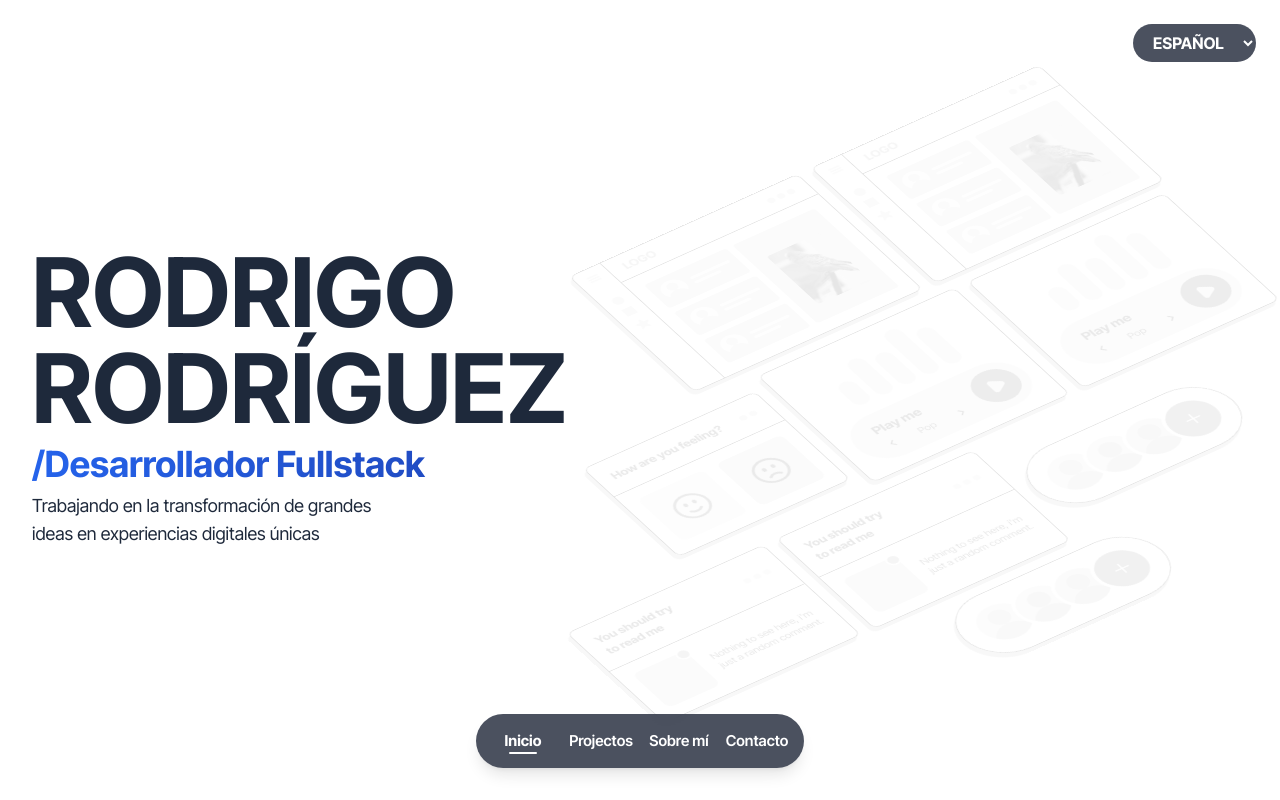
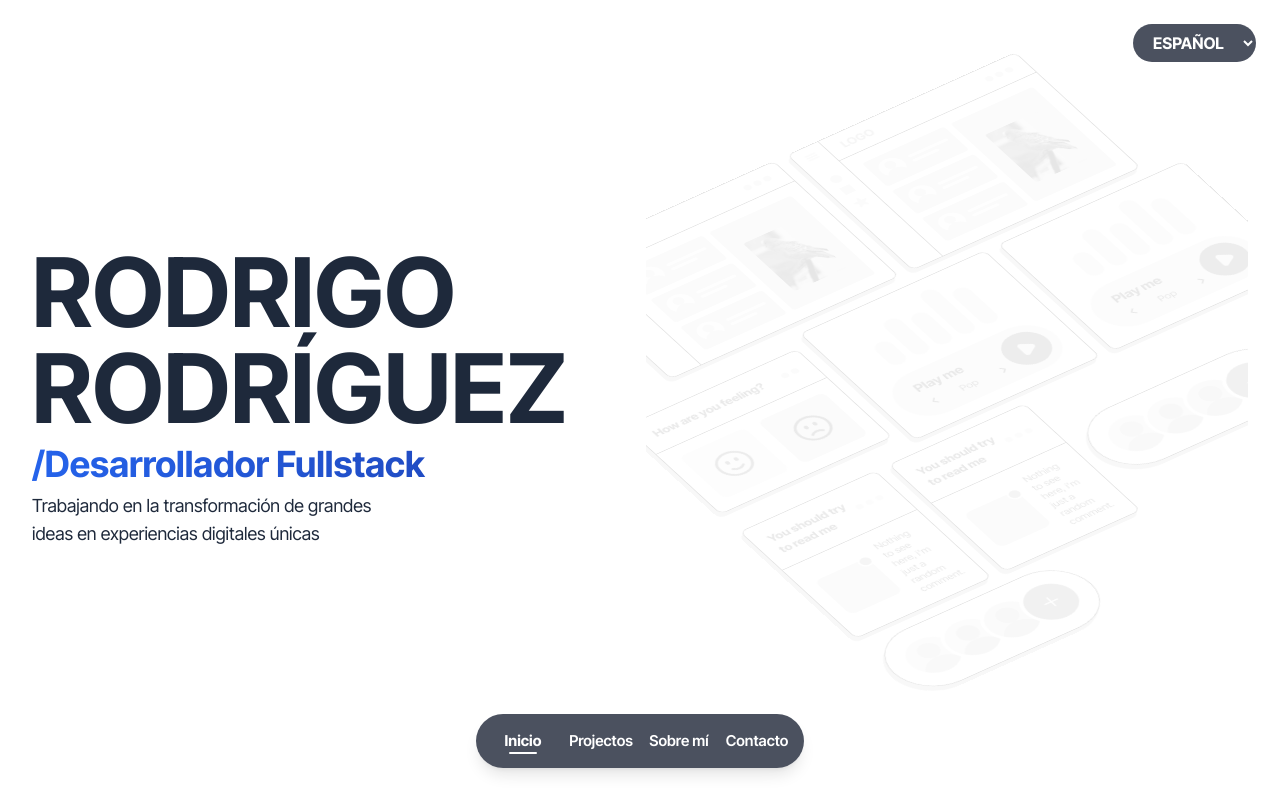
Before and after one commit to RdrBux/portfolio, a React (Create React App) app: page / in a window 1280 px wide. Built offline with nearby package versions, Linux system fonts and the light colour scheme; a web font is replaced by a local one.

Commit message:
Fix layout elements

```diff
--- a/src/components/ProjectOne.jsx
+++ b/src/components/ProjectOne.jsx
@@ -55,8 +55,8 @@ export default function ProjectOne() {
             </svg>
           </button>
         </div>
-        <div className="shrink-0 lg:w-7/12 xl:w-8/12">
-          <div className="relative grid grid-cols-3 gap-2 xl:gap-8">
+        <div className="shrink-0 lg:w-7/12">
+          <div className="relative grid grid-cols-3 gap-2 xl:gap-4">
             <video playsInline muted loop autoPlay>
               <source src={videoOne} type="video/mp4" />
             </video>
@@ -66,11 +66,11 @@ export default function ProjectOne() {
             <video playsInline muted loop autoPlay>
               <source src={videoThree} type="video/mp4" />
             </video>
-            {/* <img
-              className="absolute -bottom-10 -left-20 hidden w-48 lg:block"
+            <img
+              className="absolute -bottom-10 -left-32 hidden w-64 lg:block"
               src={projectImg}
               alt=""
-            /> */}
+            />
           </div>
           {/* <img className="w-full" src={ProjectImg} alt="" /> */}
         </div>
--- a/src/components/ProjectTwo.jsx
+++ b/src/components/ProjectTwo.jsx
@@ -53,8 +53,8 @@ export default function ProjectTwo() {
             </svg>
           </button>
         </div>
-        <div className="shrink-0 lg:w-7/12 xl:w-8/12">
-          <div className="relative grid grid-cols-3 gap-2 xl:gap-8">
+        <div className="shrink-0 lg:w-7/12">
+          <div className="relative grid grid-cols-3 gap-2 xl:gap-4">
             <video playsInline muted loop autoPlay>
               <source src={videoOne} type="video/mp4" />
             </video>
--- a/src/routes/about.jsx
+++ b/src/routes/about.jsx
@@ -72,11 +72,11 @@ export default function About() {
                   </p>
                 </div>
               </div>
-              <img
-                className="row-start-1 h-96 rounded-2xl lg:col-start-2 lg:mb-0" /* -mb-20 */
+              {/* <img
+                className="row-start-1 h-96 rounded-2xl lg:col-start-2 lg:mb-0" // -mb-20
                 src={img}
                 alt=""
-              />
+              /> */}
             </motion.div>
             <Separator />
             <motion.div
--- a/src/routes/fullProject.jsx
+++ b/src/routes/fullProject.jsx
@@ -30,7 +30,7 @@ export default function FullProject() {
     <TransitionElement>
       <motion.div
         style={{ scaleX: scrollYProgress }}
-        className="fixed top-0 left-0 right-0 z-50 h-2 origin-left bg-emerald-600"
+        className="fixed top-0 left-0 right-0 z-50 h-2 origin-left bg-blue-800/50"
       ></motion.div>
       <div className="relative mt-16 w-full max-w-full rounded-t-2xl bg-white lg:rounded-t-[2rem]">
         <AnimatePresence>
--- a/src/routes/home.jsx
+++ b/src/routes/home.jsx
@@ -11,7 +11,7 @@ export default function Home() {
   return (
     <TransitionElement>
       <div className="h-screen w-full overflow-hidden bg-white">
-        <div className="absolute flex h-full flex-col items-center justify-center gap-4 text-[20vw] font-extrabold leading-[14vw]">
+        <div className="absolute flex h-full flex-col items-center justify-center gap-4 text-[18vw] font-extrabold leading-[18vw]">
           <motion.div className="flex w-screen items-end justify-center overflow-hidden">
             <motion.div
               initial={{ y: '100%' }}
@@ -23,7 +23,7 @@ export default function Home() {
                   x: { duration: 2, delay: 1 },
                 },
               }}
-              className="h-[95%]"
+              className="h-[90%]"
             >
               RODRIGO
             </motion.div>
@@ -39,40 +39,88 @@ export default function Home() {
                   x: { duration: 2, delay: 1 },
                 },
               }}
-              className="h-[95%]"
+              className="h-[90%]"
             >
               RODRÍGUEZ
             </motion.div>
           </motion.div>
         </div>
+        <div className="container relative h-full w-full items-center gap-3 lg:grid lg:grid-cols-2">
           <LangSelector />
-        <div className="container relative grid h-full w-full items-center gap-3 lg:grid-cols-2">
-          <div className="z-10 flex flex-col gap-2">
-            <h1 className="text-[16vw] font-extrabold leading-none lg:text-8xl 2xl:text-9xl">
+          <div className="z-10 flex h-full flex-col justify-center gap-2">
+            <motion.h1
+              initial={{ opacity: 0, y: 20 }}
+              animate={{
+                opacity: 1,
+                y: 0,
+                transition: {
+                  delay: 2.4,
+                  opacity: { duration: 2 },
+                  y: { duration: 0.3 },
+                },
+              }}
+              className="text-[16vw] font-extrabold leading-none lg:text-8xl 2xl:text-9xl"
+            >
               RODRIGO <br />
               RODRÍGUEZ
-            </h1>
-            <p className="bg-gradient-to-r from-blue-600 to-blue-800 bg-clip-text text-3xl font-bold text-transparent lg:text-4xl">
+            </motion.h1>
+            <motion.p
+              initial={{ opacity: 0, y: 20 }}
+              animate={{
+                opacity: 1,
+                y: 0,
+                transition: {
+                  delay: 2.6,
+                  opacity: { duration: 2 },
+                  y: { duration: 0.3 },
+                },
+              }}
+              className="bg-gradient-to-r from-blue-600 to-blue-800 bg-clip-text text-3xl font-bold text-transparent lg:text-4xl"
+            >
               /Desarrollador Fullstack
-            </p>
-            <p className="font-base max-w-sm text-lg text-slate-800">
+            </motion.p>
+            <motion.p
+              initial={{ opacity: 0, y: 20 }}
+              animate={{
+                opacity: 1,
+                y: 0,
+                transition: {
+                  delay: 2.8,
+                  opacity: { duration: 2 },
+                  y: { duration: 0.3 },
+                },
+              }}
+              className="max-w-sm text-lg text-slate-800"
+            >
               Trabajando en la transformación de grandes ideas en experiencias
               digitales únicas
-            </p>
+            </motion.p>
             <div className=""></div>
           </div>
-          <div className="lg:bottom-400 absolute -bottom-20 -right-20 w-full  rounded-xl lg:relative lg:-mt-60">
+          {/* <div className="lg:bottom-400 absolute -bottom-20 -right-20 w-full  rounded-xl lg:relative lg:-mt-60"> */}
+          <motion.div
+            initial={{ opacity: 0 }}
+            animate={{
+              opacity: 1,
+              transition: {
+                delay: 3.0,
+                duration: 1,
+              },
+            }}
+            className="h-full overflow-hidden lg:relative"
+          >
+            <div className="scale-50 lg:scale-100 2xl:scale-125">
               <div className="rotated | flex flex-col gap-4 opacity-50">
-              <div className="flex gap-4">
+                <div className="ml-20 flex gap-4">
                   <VideoPlayer />
                   <VideoPlayer />
                 </div>
-              <div className="-ml-40 flex items-center gap-4">
+                <div className="flex items-center gap-4">
                   <Faces />
                   <SoundPlayer />
                   <SoundPlayer />
                 </div>
-              <div className="-ml-80 flex items-center gap-4">
+                <div className="flex items-center gap-4">
                   <Comment />
                   <Comment />
                   <FriendsList />
@@ -80,6 +128,7 @@ export default function Home() {
                 <FriendsList />
               </div>
             </div>
+          </motion.div>
         </div>
       </div>
     </TransitionElement>
```
Lines whose indentation alone changed are shown as unchanged.
